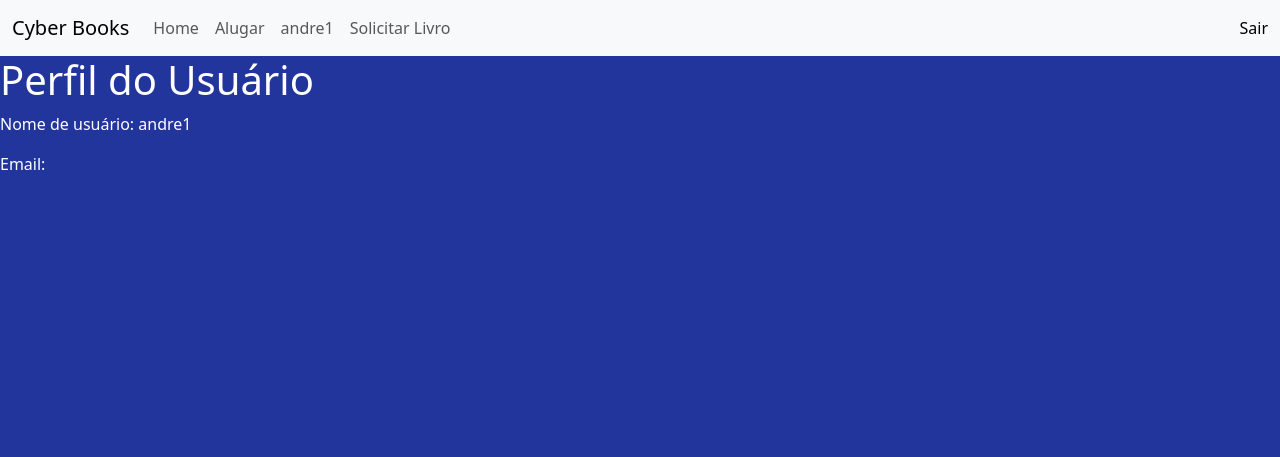
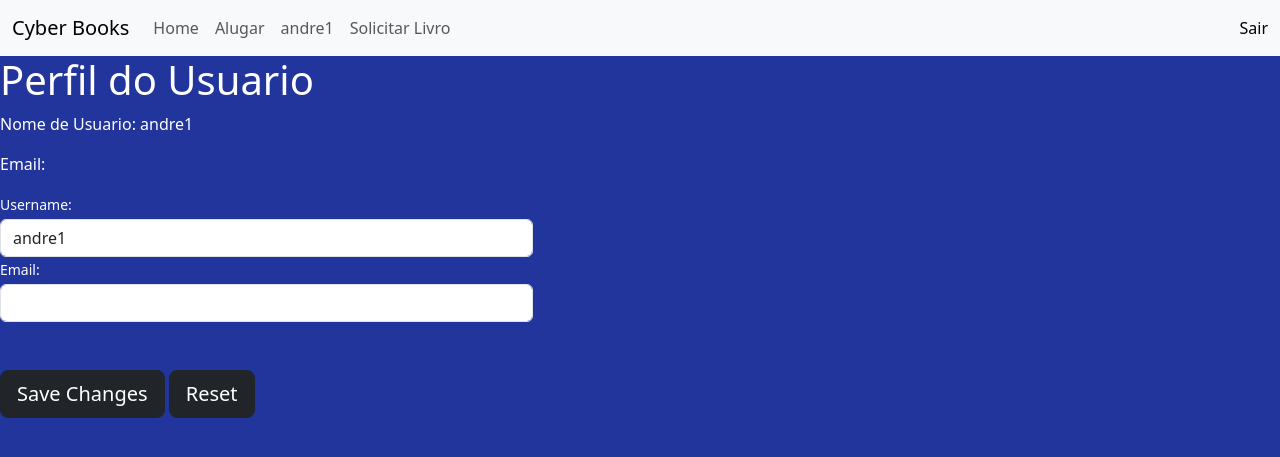
Before and after one commit to AndreLLLeoncio/sistema-biblioteca, a Django app: page /perfil/ in a window 1280 px wide. Shown: the top 457 px of the page. Run offline with Django 5.2, Linux system fonts and the light colour scheme; a user stored in the database is signed in; some libraries are stand-ins or nearby versions.

Commit message:
adicionando formulario de update user

```diff
--- a/accounts/forms.py
+++ b/accounts/forms.py
@@ -2,6 +2,7 @@ from django.forms import ModelForm
 from django.contrib.auth.forms import UserCreationForm
 from django.contrib.auth.models import User
 from .models import Pedido
+from django import forms
 
 class CriarUsuarioForm(UserCreationForm):
     class Meta:
@@ -13,3 +14,15 @@ class PedidoForm(ModelForm):
     class Meta:
         model = Pedido
         exclude = ['user_fk']
+
+
+
+
+class EditarUsuarioForm(forms.ModelForm):
+    username = forms.CharField(max_length=100,required=True,widget=forms.TextInput(attrs={'class': 'form-control'}))
+    email = forms.EmailField(required=True,widget=forms.TextInput(attrs={'class': 'form-control'}))
+
+
+    class Meta:
+        model = User
+        fields = ['username', 'email']
--- a/accounts/templates/accounts/perfil.html
+++ b/accounts/templates/accounts/perfil.html
@@ -4,8 +4,41 @@
 
 {% block content %}
 
-<h1>Perfil do Usuário</h1>
-<p>Nome de usuário: {{ user.username }}</p>
+<h1>Perfil do Usuario</h1>
+<p>Nome de Usuario: {{ user.username }}</p>
 <p>Email: {{ user.email }}</p>
 
+
+
+{% if user_form.errors %}
+    <div class="alert alert-danger alert-dismissible" role="alert">
+        <div id="form_errors">
+            {% for key, value in user_form.errors.items %}
+                <strong>{{ value }}</strong>
+            {% endfor %}
+        </div>
+        <button type="button" class="close" data-dismiss="alert" aria-label="Close">
+            <span aria-hidden="true">&times;</span>
+        </button>
+    </div>
+{% endif %}
+<div class="form-content">
+    <form method="post" enctype="multipart/form-data">
+        {% csrf_token %}
+        <div class="form-row">
+            <div class="col-md-5">
+                <div class="form-group">
+                    <label class="small mb-1">Username:</label>
+                        {{ user_form.username }}
+                    <label class="small mb-1">Email:</label>
+                        {{ user_form.email }}
+                </div>
+            </div>
+        </div>
+        <br><br>
+        <button type="submit" class="btn btn-dark btn-lg">Save Changes</button>
+        <button type="reset" class="btn btn-dark btn-lg">Reset</button>
+    </form>
+</div>
+
 {% endblock %}
--- a/accounts/views.py
+++ b/accounts/views.py
@@ -4,7 +4,7 @@ from django.contrib.auth.forms import UserCreationForm
 from django.contrib import messages
 from django.contrib.auth import authenticate, login, logout
 from django.contrib.auth.decorators import login_required
-from .forms import CriarUsuarioForm, PedidoForm
+from .forms import CriarUsuarioForm, PedidoForm, EditarUsuarioForm
 from .models import Livro
 
 # Create your views here.
@@ -65,12 +65,30 @@ def home(request):
 @login_required(login_url='login')
 def perfil(request):
     user = request.user
-    return render(request, 'accounts/perfil.html', {'user': user})
+
+    if request.method == 'POST':
+        user_form = EditarUsuarioForm(request.POST, instance=request.user)
+
+        if user_form.is_valid():
+            user_form.save()
+            messages.success(request, 'Perfil Atualizado com Sucesso')
+            return redirect('perfil')
+
+    else:
+        user_form = EditarUsuarioForm(instance=request.user)
+
+
+    return render(request, 'accounts/perfil.html', {'user': user, 'user_form': user_form})
+
+
+
 
 @login_required(login_url='login')
 def livrosPage(request):
     livros = Livro.objects.all()
     return render(request, 'accounts/livros/livros.html', {'livros': livros})
+
+
 
 
 @login_required(login_url='login')
--- a/crm/settings.py
+++ b/crm/settings.py
@@ -39,8 +39,7 @@ INSTALLED_APPS = [
     'django.contrib.messages',
     'django.contrib.staticfiles',
     'bootstrap5',
-    'bootstrapform',
-
+    'bootstrap_modal_forms',
     'accounts',
 ]
 
```
Also changed, not shown: db.sqlite3.
